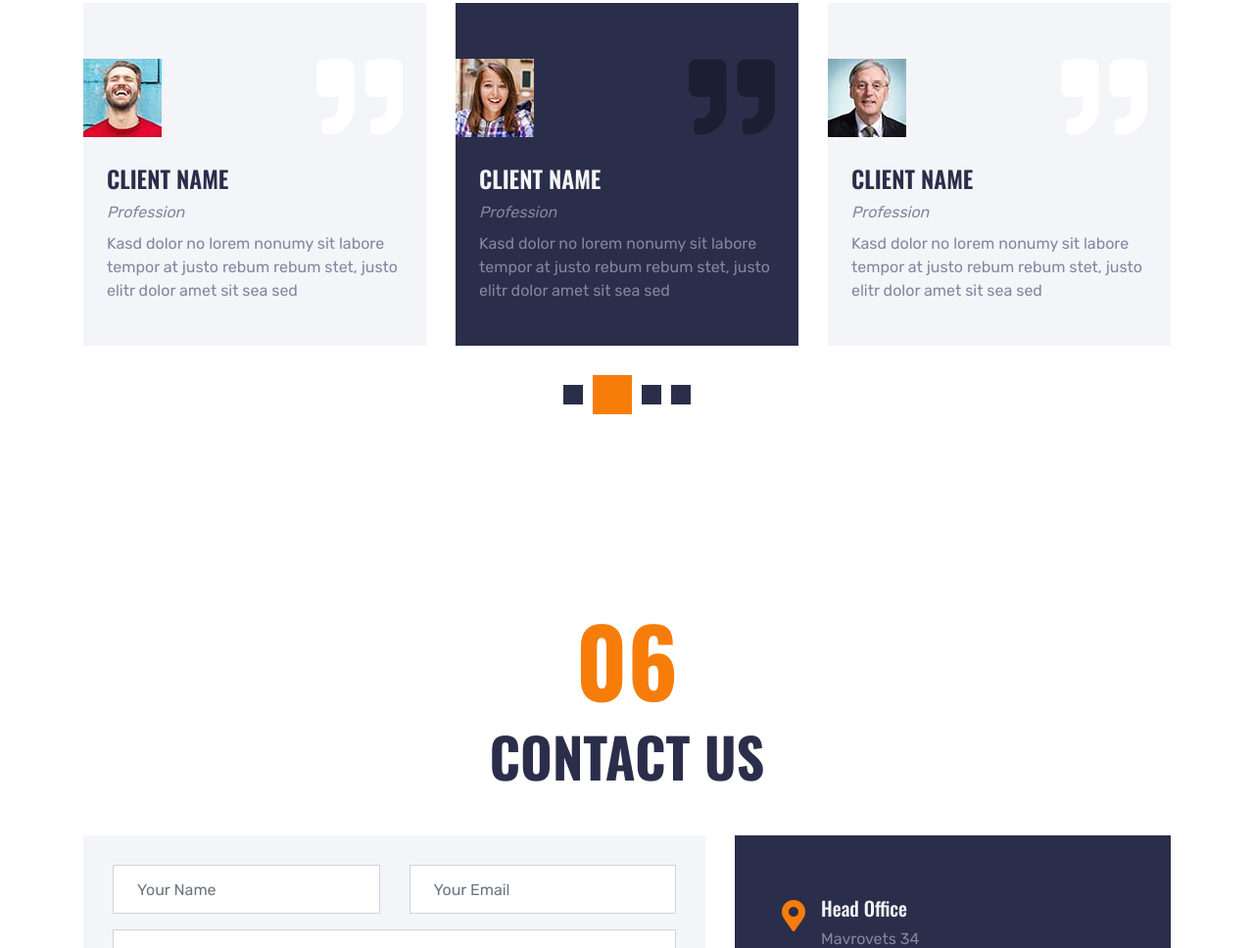
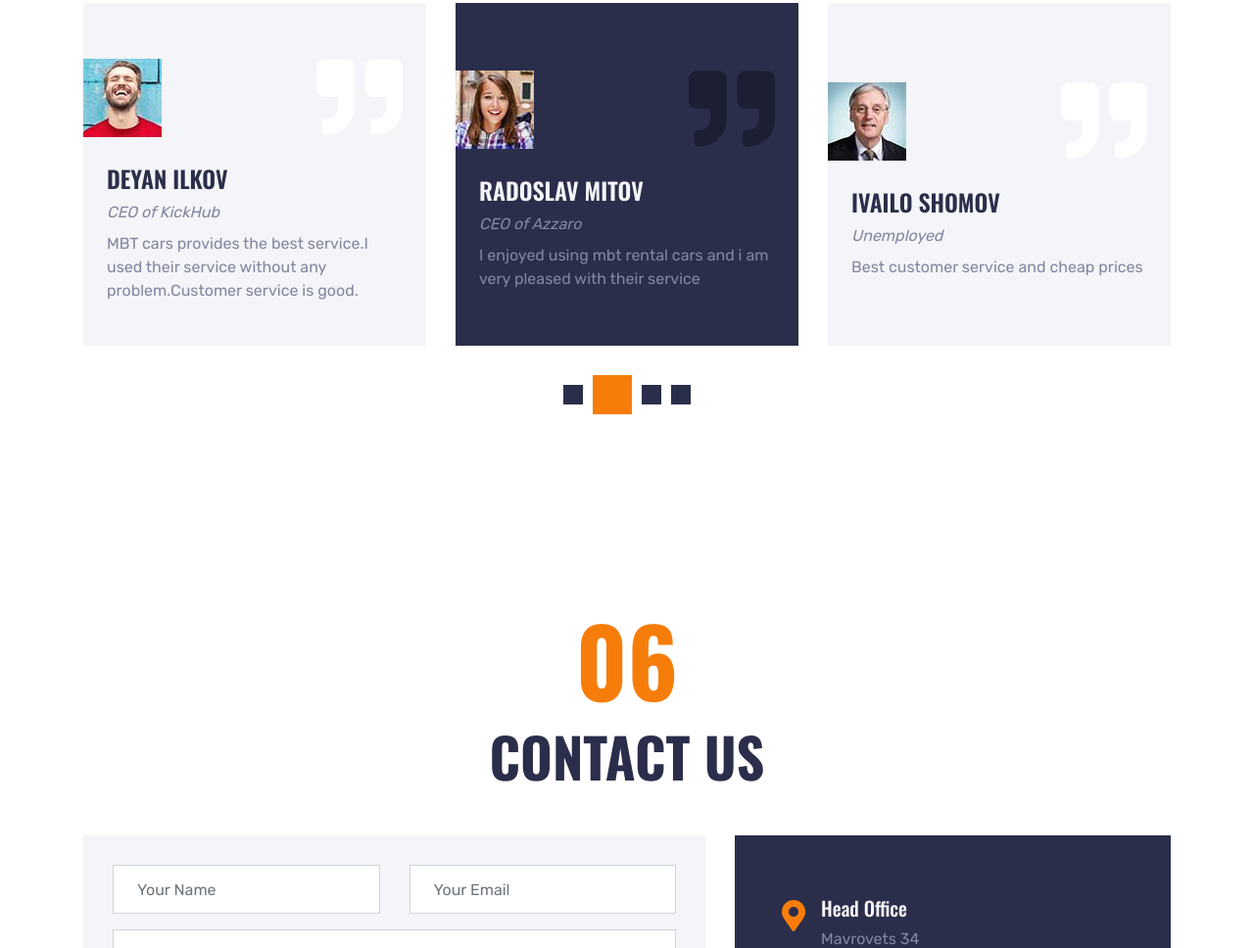
Before and after one commit to SLVVVVVV/Project-Js, a plain HTML site: page index.html in a window 1280 px wide. Shown: the part 7390-8358 px from the top of the page at 98% size. Drawn offline with nearby package versions, Linux system fonts and the light colour scheme; files that its build step writes are made by us from their sources.

Commit message:
Update index.html

```diff
--- a/index.html
+++ b/index.html
@@ -563,36 +563,36 @@
                         <img class="img-fluid ml-n4" src="img/testimonial-1.jpg" alt="">
                         <h1 class="display-2 text-white m-0 fa fa-quote-right"></h1>
                     </div>
-                    <h4 class="text-uppercase mb-2">Client Name</h4>
-                    <i class="mb-2">Profession</i>
-                    <p class="m-0">Kasd dolor no lorem nonumy sit labore tempor at justo rebum rebum stet, justo elitr dolor amet sit sea sed</p>
+                    <h4 class="text-uppercase mb-2">Deyan Ilkov</h4>
+                    <i class="mb-2">CEO of KickHub</i>
+                    <p class="m-0">MBT cars provides the best service.I used their service without any problem.Customer service is good.</p>
                 </div>
                 <div class="testimonial-item d-flex flex-column justify-content-center px-4">
                     <div class="d-flex align-items-center justify-content-between mb-3">
                         <img class="img-fluid ml-n4" src="img/testimonial-2.jpg" alt="">
                         <h1 class="display-2 text-white m-0 fa fa-quote-right"></h1>
                     </div>
-                    <h4 class="text-uppercase mb-2">Client Name</h4>
-                    <i class="mb-2">Profession</i>
-                    <p class="m-0">Kasd dolor no lorem nonumy sit labore tempor at justo rebum rebum stet, justo elitr dolor amet sit sea sed</p>
+                    <h4 class="text-uppercase mb-2">Radoslav Mitov</h4>
+                    <i class="mb-2">CEO of Azzaro</i>
+                    <p class="m-0">I enjoyed using mbt rental cars and i am very pleased with their service</p>
                 </div>
                 <div class="testimonial-item d-flex flex-column justify-content-center px-4">
                     <div class="d-flex align-items-center justify-content-between mb-3">
                         <img class="img-fluid ml-n4" src="img/testimonial-3.jpg" alt="">
                         <h1 class="display-2 text-white m-0 fa fa-quote-right"></h1>
                     </div>
-                    <h4 class="text-uppercase mb-2">Client Name</h4>
-                    <i class="mb-2">Profession</i>
-                    <p class="m-0">Kasd dolor no lorem nonumy sit labore tempor at justo rebum rebum stet, justo elitr dolor amet sit sea sed</p>
+                    <h4 class="text-uppercase mb-2">Ivailo Shomov</h4>
+                    <i class="mb-2">Unemployed</i>
+                    <p class="m-0">Best customer service and cheap prices</p>
                 </div>
                 <div class="testimonial-item d-flex flex-column justify-content-center px-4">
                     <div class="d-flex align-items-center justify-content-between mb-3">
                         <img class="img-fluid ml-n4" src="img/testimonial-4.jpg" alt="">
                         <h1 class="display-2 text-white m-0 fa fa-quote-right"></h1>
                     </div>
-                    <h4 class="text-uppercase mb-2">Client Name</h4>
-                    <i class="mb-2">Profession</i>
-                    <p class="m-0">Kasd dolor no lorem nonumy sit labore tempor at justo rebum rebum stet, justo elitr dolor amet sit sea sed</p>
+                    <h4 class="text-uppercase mb-2">Slav Nanchev </h4>
+                    <i class="mb-2">Programer</i>
+                    <p class="m-0">Real proffesionals.I will use their services again.</p>
                 </div>
             </div>
         </div>
```
